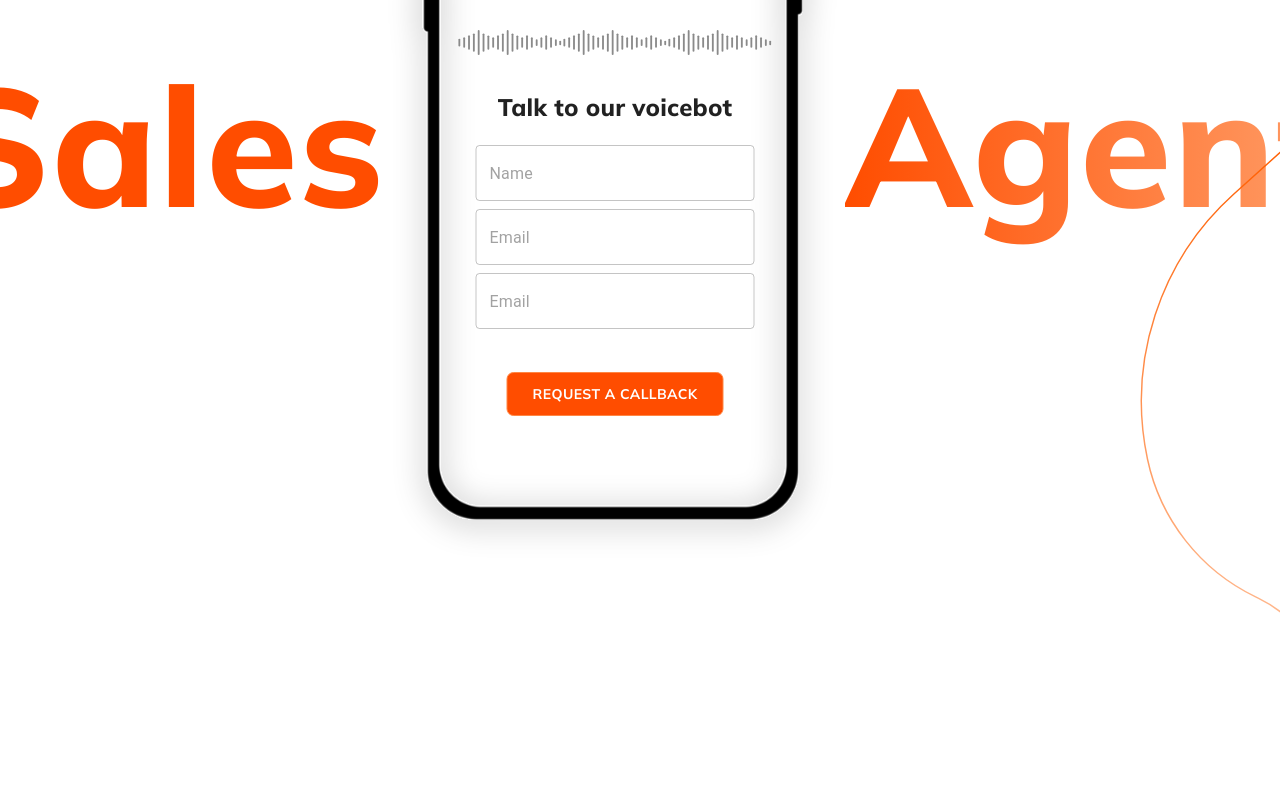
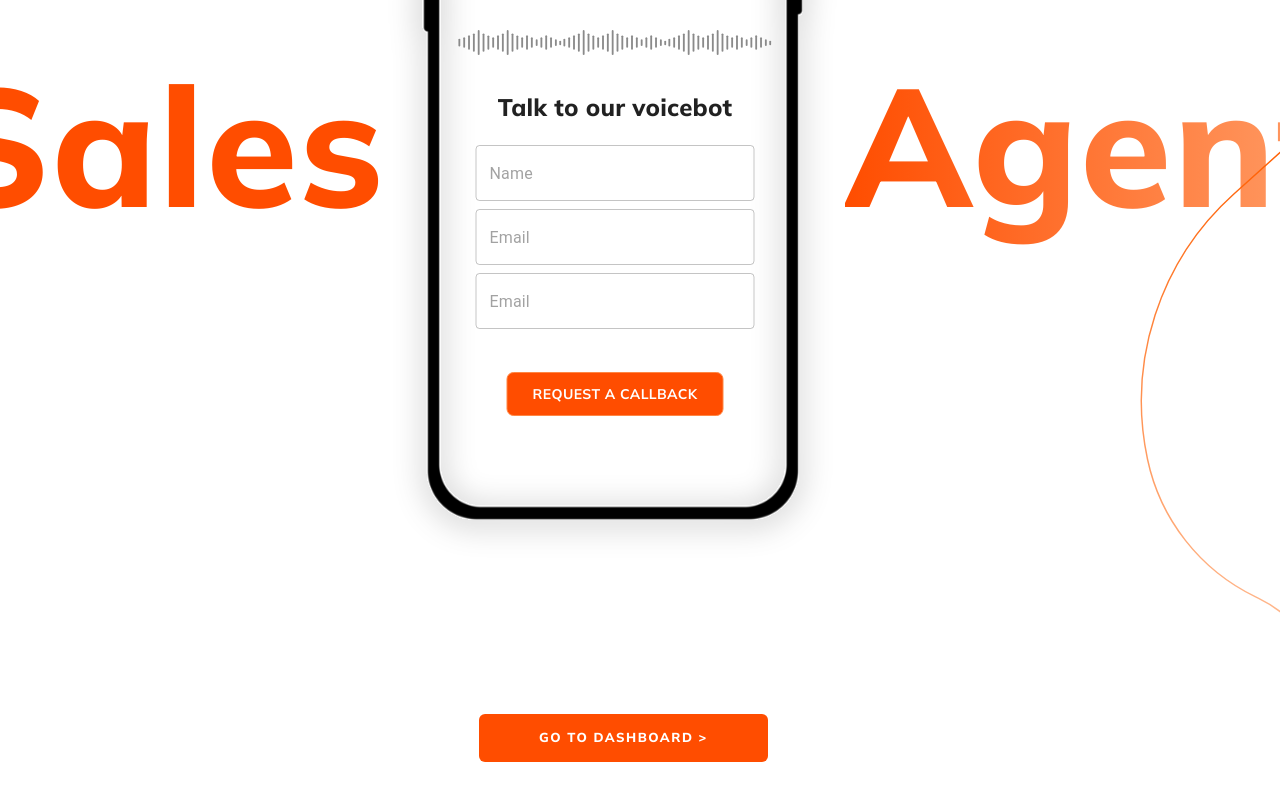
Before and after one commit to VishuBanotra/demo_ui, a React (Vite) app: page / in a window 1280 px wide. Shown: the part 1810-2610 px from the top of the page. Before the commit the page ends 2434 px from the top, so only its background shows below. Built offline with nearby package versions, Linux system fonts and the light colour scheme.

Commit message:
added dashboard link

```diff
--- a/src/components/ui/Landing_2.jsx
+++ b/src/components/ui/Landing_2.jsx
@@ -1,3 +1,5 @@
+import { Link } from "react-router-dom";
+
 import { Box, Button, Stack, TextField, Typography } from "@mui/material";
 import React, { useEffect } from "react";
 import Logo from "../../assets/Common/Logo.svg";
@@ -318,8 +320,44 @@ const Landing_2 = () => {
           height: "auto",
         }}
       />
+      <DashboardLink />
     </Box>
   );
 };
 
 export default Landing_2;
+
+const DashboardLink = () => {
+  return (
+    <div data-aos="fade-up">
+      <Box
+        sx={{
+          margin: "150px 0",
+          marginRight: "33px",
+          display: "flex",
+          justifyContent: "center",
+          alignItems: "center",
+        }}
+      >
+        <Link
+          className="dashboard_link"
+          style={{
+            color: "#FFFFFF",
+            backgroundColor: "#FF4D00",
+            padding: "14px 60px",
+            textDecoration: "none",
+            fontSize: "13px",
+            fontWeight: "800",
+            textTransform: "uppercase",
+            letterSpacing: "1.5px",
+            borderRadius: "6px",
+            fontFamily: "Mulish",
+          }}
+          to={"/dashboard"}
+        >
+          Go to Dashboard {">"}
+        </Link>
+      </Box>
+    </div>
+  );
+};
--- a/src/index.css
+++ b/src/index.css
@@ -1,3 +1,7 @@
 body {
   margin: 0;
 }
+
+.dashboard_link :hover {
+  background-color: "black";
+}
```
